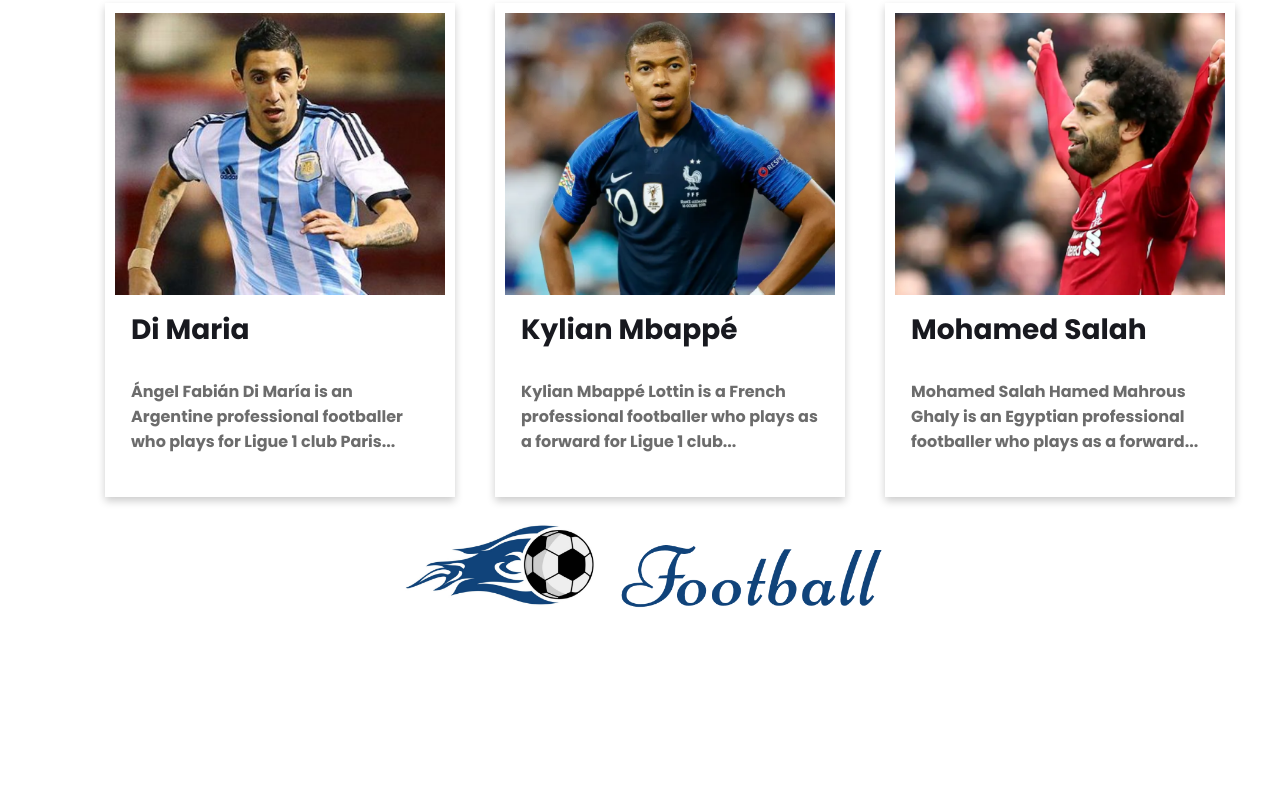
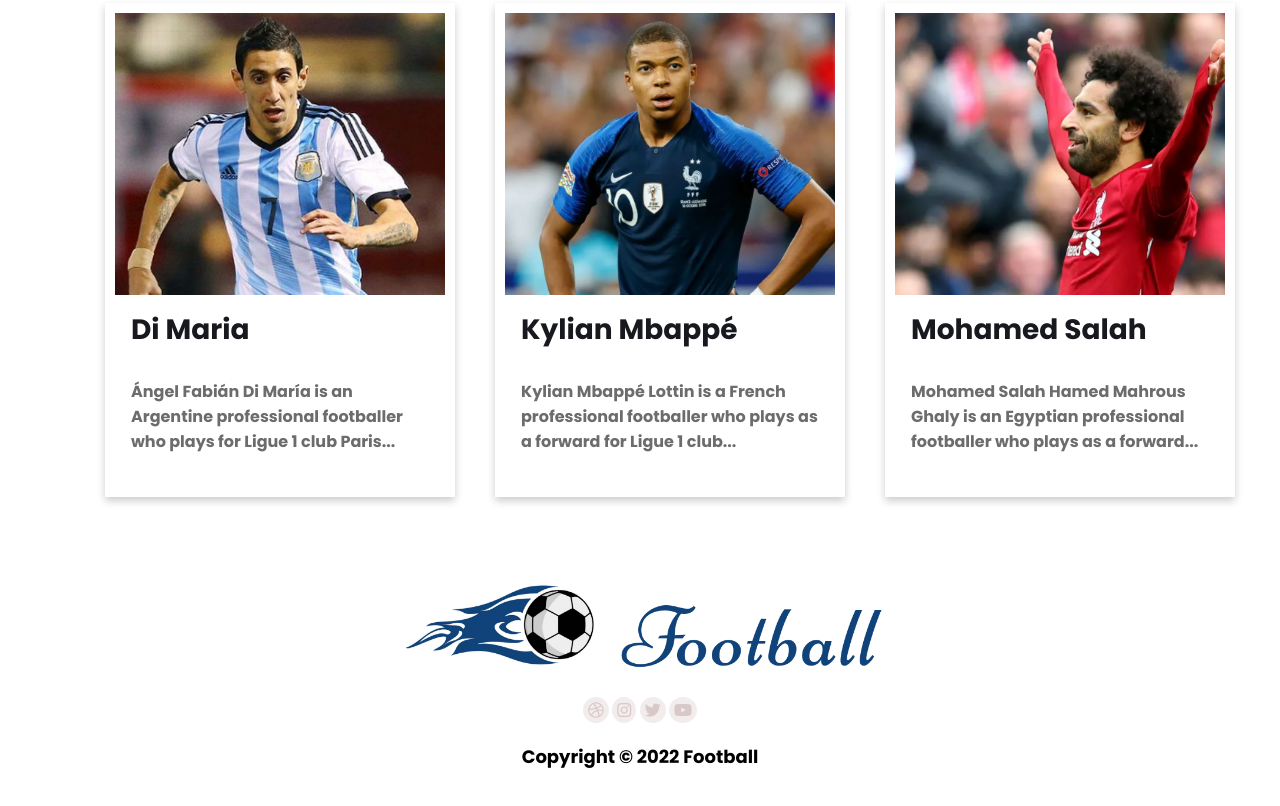
Before and after one commit to mohammad-mostafa94/world-best-footballer, a plain HTML site: page index.html in a window 1280 px wide. Shown: the part 1773-2579 px from the top of the page. Before the commit the page ends 2416 px from the top, so only its background shows below. Drawn offline with Linux system fonts and the light colour scheme.

Commit message:
footer part added

```diff
--- a/index.html
+++ b/index.html
@@ -108,8 +108,13 @@
                 <div class="football">
                     <img src="images/logo.png" alt="Football logo">
                 </div>
-                <div class="icon"></div>
-                <p></p>
+                <div class="icon">
+                    <i class="fab fa-dribbble"></i>
+                    <i class="fab fa-instagram"></i>
+                    <i class="fab fa-twitter"></i>
+                    <i class="fab fa-youtube"></i>
+                </div>
+                <p>Copyright &copy; 2022 Football</p>
             </div>
         </section>
     </main>
--- a/style.css
+++ b/style.css
@@ -110,6 +110,9 @@ body {
     FOOTER PART
 ========================
 */
+.footers{
+    margin: 60px;
+}
 .football {
     width: 483.87px;
     height: 110px;
@@ -119,3 +122,20 @@ body {
 .football img {
     width: 100%;
 }
+.icon{
+    text-align: center;
+    margin-top: 10px;
+}
+.icon i{
+    padding: 5px;
+    color: rgb(216, 200, 200);
+    background-color: #f3ecec;
+    border-radius:50%;
+}
+
+.footers p{
+    text-align: center;
+    font-size: 18px;
+    margin: 20px 0px;
+    color: #000000;
+}
```
